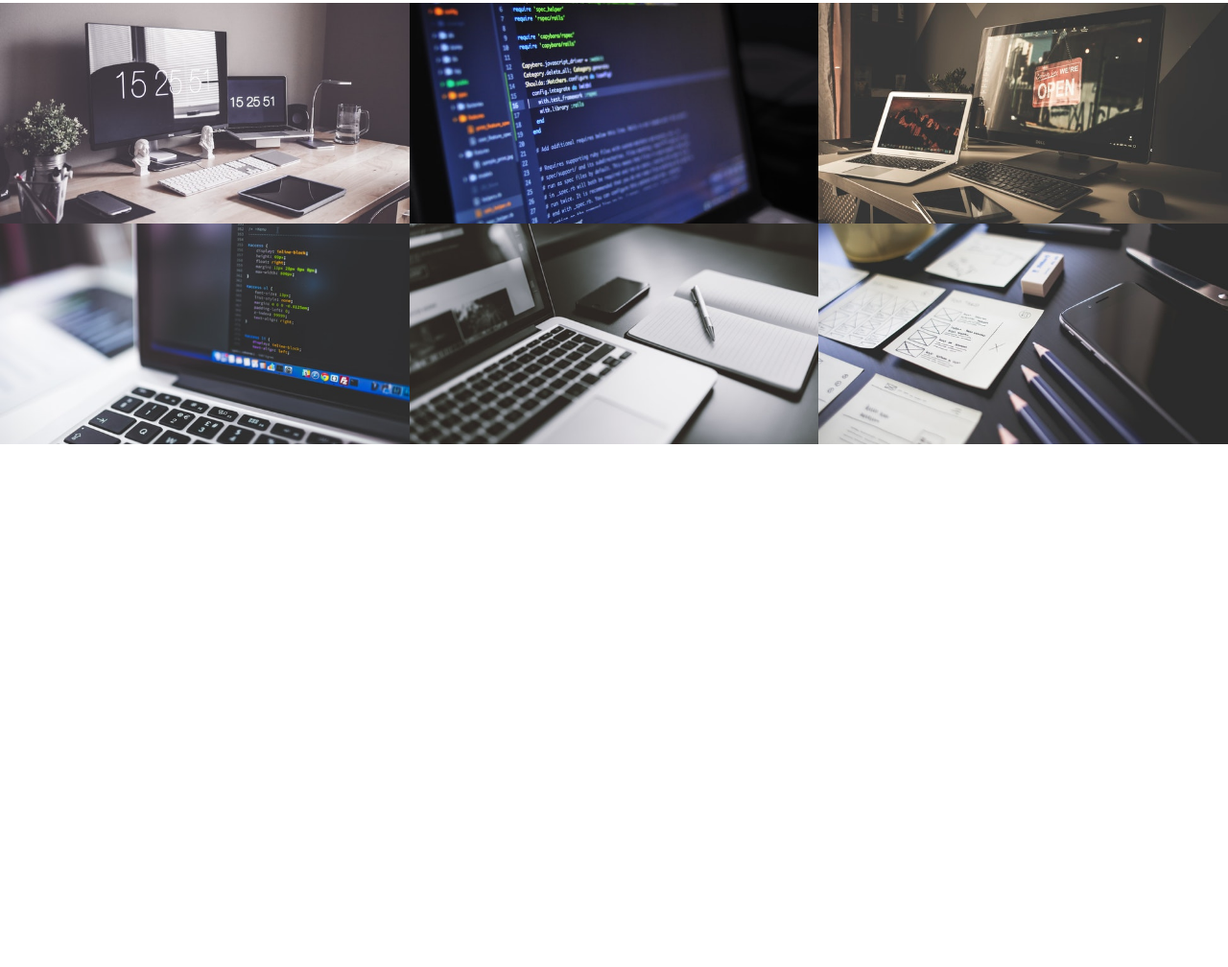
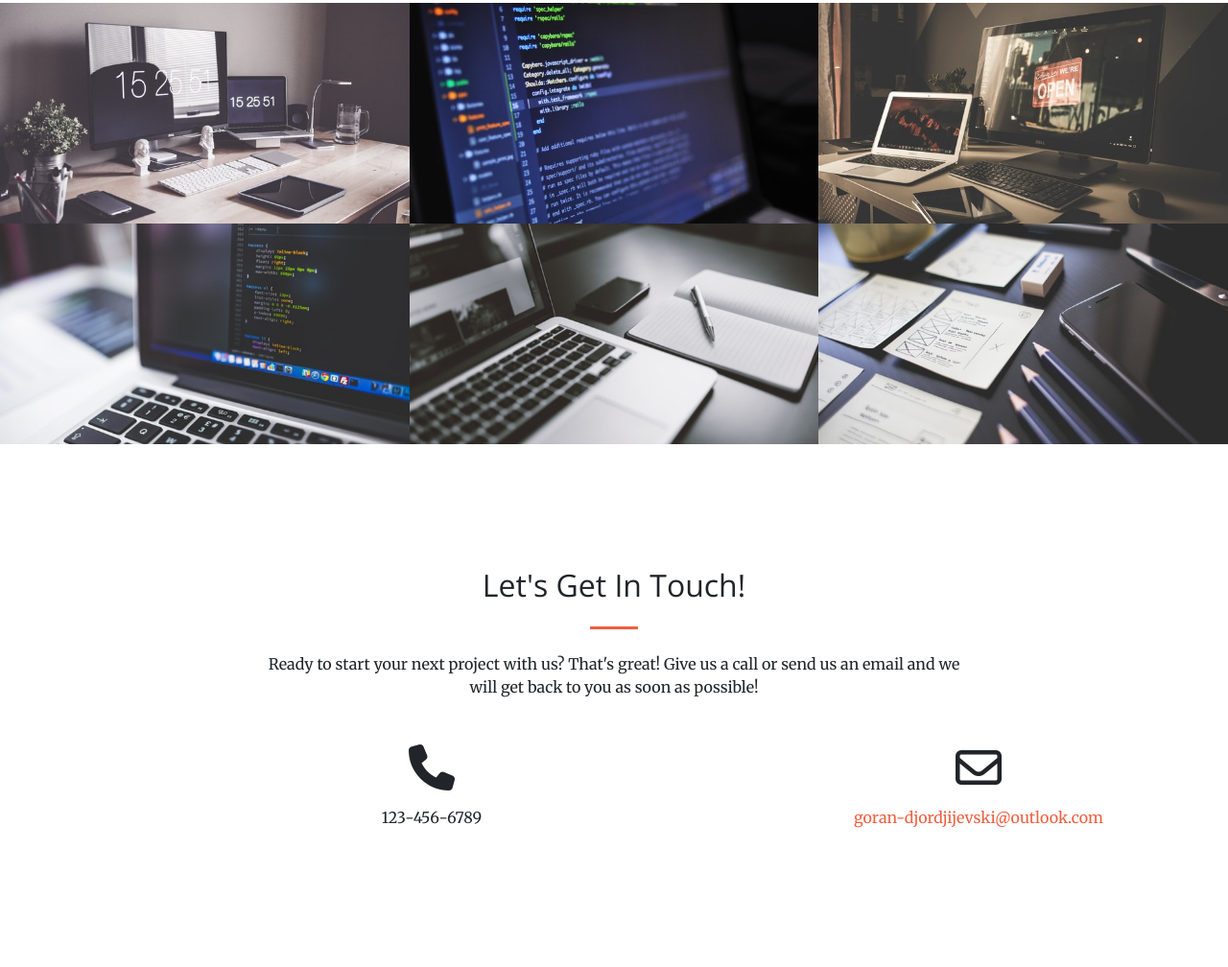
Before and after one commit to Goran-Djordjijevski/PersonalPortfolioWebPage, a plain HTML site: page index.html in a window 1280 px wide. Shown: the part 1865-2873 px from the top of the page at 96% size. Before the commit the page ends 2328 px from the top, so only its background shows below. Drawn offline with nearby package versions, Linux system fonts and the light colour scheme.

Commit message:
Added footer to html and added styling.

```diff
--- a/index.html
+++ b/index.html
@@ -317,6 +317,45 @@
 
     </section>
 
+    <!-- Footer -->
+    <section id="contact">
+
+        <div class="container">
+
+            <div class="row">
+
+                <div class="col-lg-8 mx-auto text-center">
+                    <h2 class="section-heading">Let's Get In Touch!</h2>
+                    <hr class="my-4">
+                    <p class="mb-5">Ready to start your next project with us? That's great! Give us a call or send us an email and we will
+                        get back to you as soon as possible!</p>
+                </div>
+
+            </div>
+            <!-- end row -->
+
+            <div class="row">
+
+                <div class="col-lg-4 ml-auto text-center">
+                    <i class="fa fa-phone fa-3x mb-3 sr-contact"></i>
+                    <p>123-456-6789</p>
+                </div>
+
+                <div class="col-lg-4 ml-auto text-center">
+                    <i class="fa fa-envelope-o fa-3x mb-3 sr-contact"></i>
+                    <p>
+                        <a href="mailto:goran-djordjijevski@outlook.com">goran-djordjijevski@outlook.com</a>
+                    </p>
+                </div>
+
+            </div>
+            <!-- end row -->
+
+        </div>
+        <!-- end container -->
+
+    </section>
+
     <script src="https://code.jquery.com/jquery-3.2.1.slim.min.js" integrity="sha384-KJ3o2DKtIkvYIK3UENzmM7KCkRr/rE9/Qpg6aAZGJwFDMVNA/GpGFF93hXpG5KkN"
         crossorigin="anonymous"></script>
     <script src="https://cdnjs.cloudflare.com/ajax/libs/popper.js/1.12.3/umd/popper.min.js" integrity="sha384-vFJXuSJphROIrBnz7yo7oB41mKfc8JzQZiCq4NCceLEaO4IHwicKwpJf9c9IpFgh"
```
